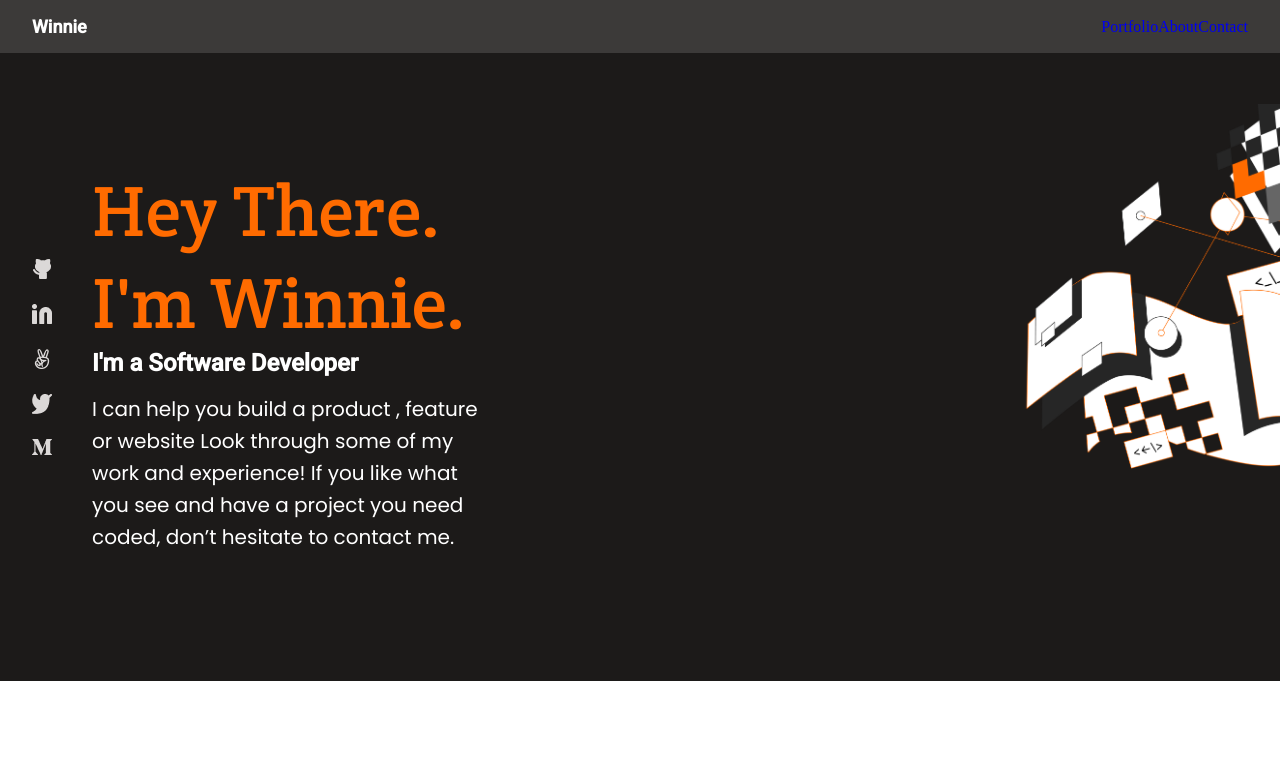
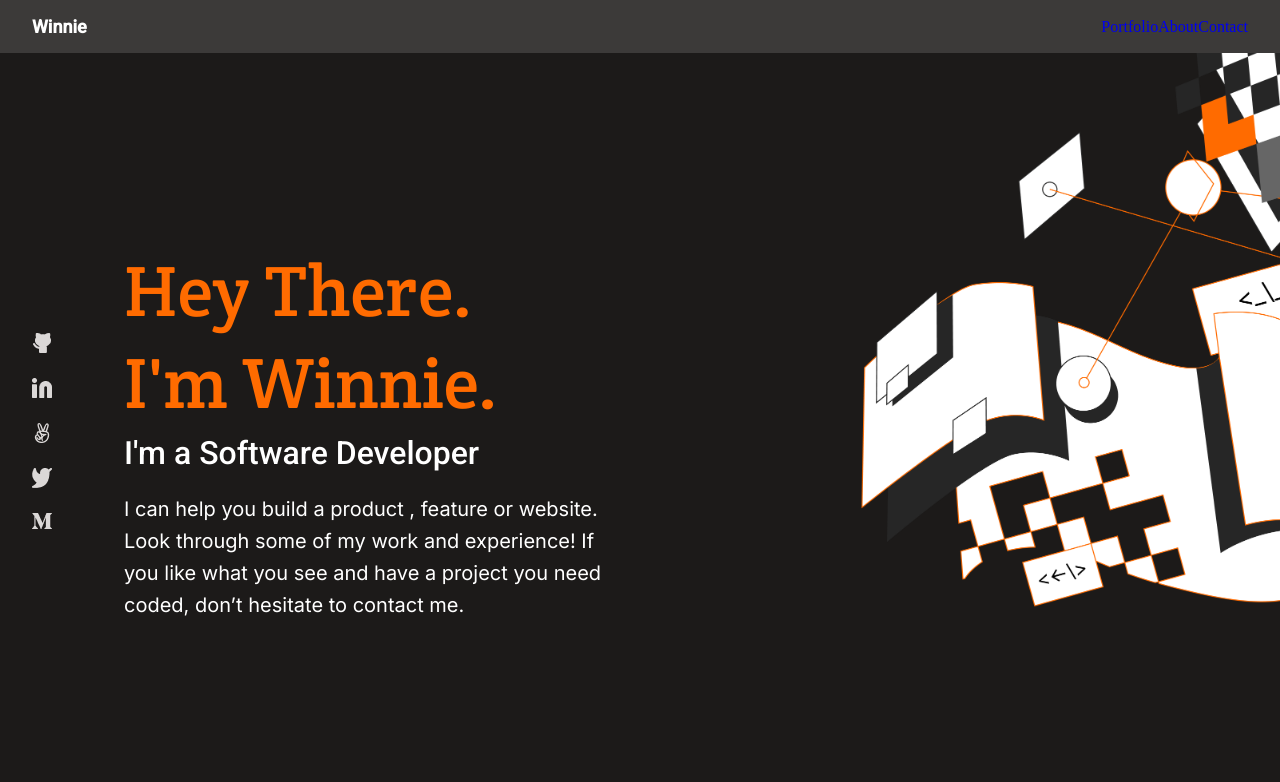
Before and after one commit to Wineshuga/portfolio, a website: page index.html in a window 1280 px wide. Shown: the top 782 px of the page. Drawn offline with Linux system fonts and the light colour scheme; files whose address does not match are found by name.

Commit message:
Style hero section at media query 992px

```diff
--- a/index.html
+++ b/index.html
@@ -82,7 +82,7 @@
             </h1>
             <h2>I'm a Software Developer</h2>
             <p>
-              I can help you build a product , feature or website Look through
+              I can help you build a product , feature or website. Look through
               some of my work and experience! If you like what you see and have
               a project you need coded, don’t hesitate to contact me.
             </p>
--- a/style.css
+++ b/style.css
@@ -385,11 +385,32 @@ ul {
 }
 
 @media (min-width: 992px) {
+  .main-container {
+    gap: 3rem;
+  }
+
+  .hero-section {
+    padding: 12rem 1rem 15.6rem;
+    background-size: 33rem;
+    background-position-y: -3rem;
+  }
+
+  .hero-text {
+    width: 35.3rem;
+  }
+
   .hero-text > h1 {
     font-size: 72px;
   }
 
+  .hero-text > h2 {
+    font-size: 32px;
+    font-weight: 500;
+    line-height: 1.5;
+  }
+
   .hero-text > p {
+    font-family: 'Inter', sans-serif;
     font-size: 20px;
     line-height: 32px;
   }
```
